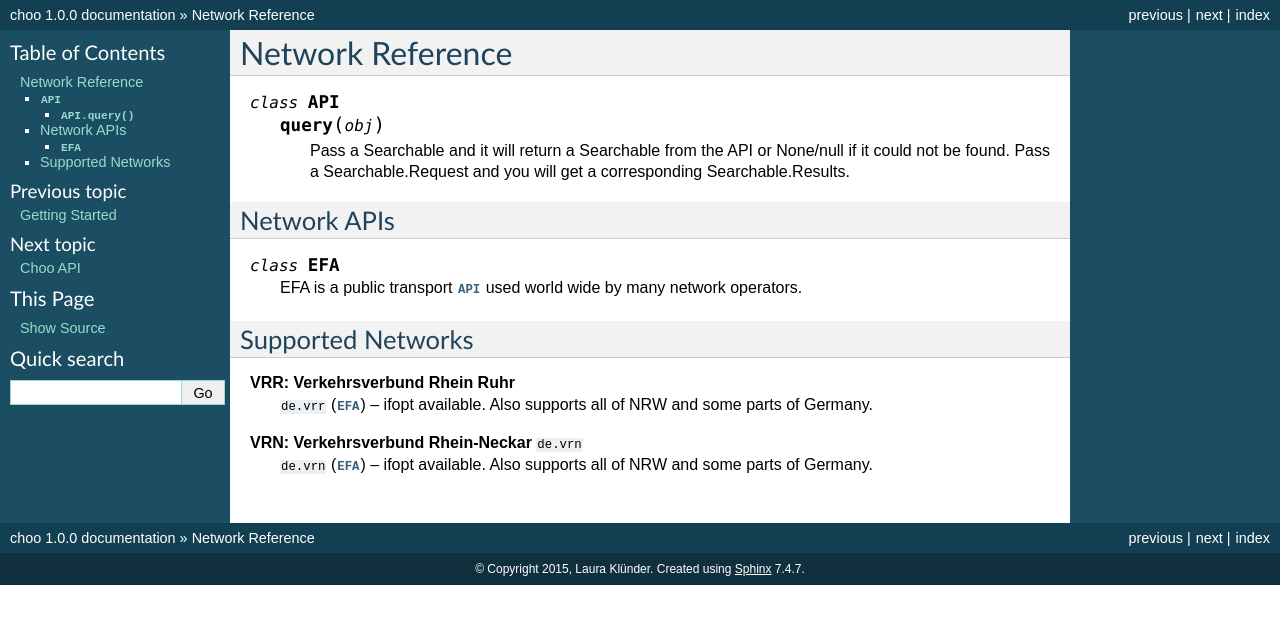
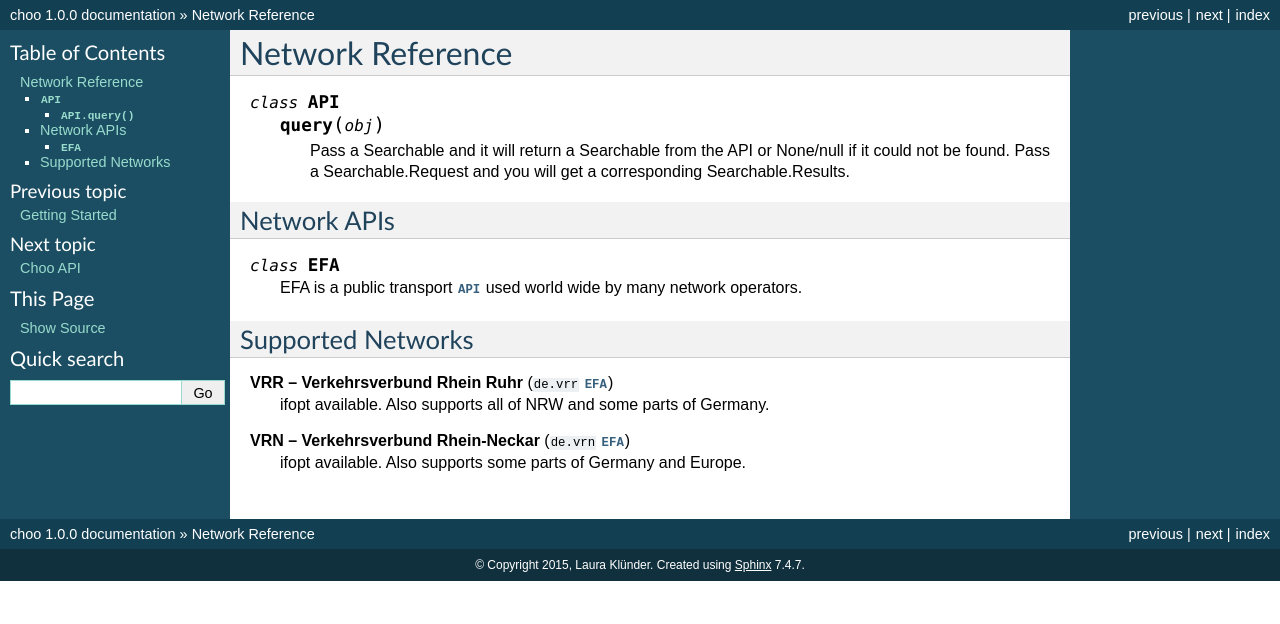
Before and after one commit to codingcatgirl/choo, a Sphinx documentation site: the page built from docs/choo/networks.rst, in a window 1280 px wide. Shown: the top 624 px of the page. Built offline with Sphinx 7.4.7, drawn with Linux system fonts in a browser that asks for light colours.

Commit message:
change network docs

```diff
--- a/docs/choo/networks.rst
+++ b/docs/choo/networks.rst
@@ -19,8 +19,8 @@
 Supported Networks
 ------------------
 
-**VRR: Verkehrsverbund Rhein Ruhr**
-    ``de.vrr`` (:py:class:`EFA`) – ifopt available. Also supports all of NRW and some parts of Germany.
+**VRR – Verkehrsverbund Rhein Ruhr** (``de.vrr`` :py:class:`EFA`)
+    ifopt available. Also supports all of NRW and some parts of Germany.
 
-**VRN: Verkehrsverbund Rhein-Neckar** ``de.vrn``
-    ``de.vrn`` (:py:class:`EFA`) – ifopt available. Also supports all of NRW and some parts of Germany.
+**VRN – Verkehrsverbund Rhein-Neckar** (``de.vrn`` :py:class:`EFA`)
+    ifopt available. Also supports some parts of Germany and Europe.
```
